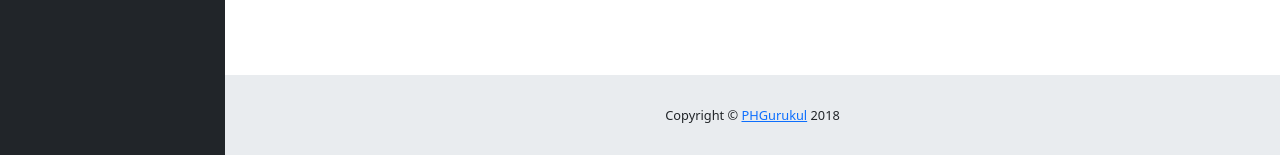
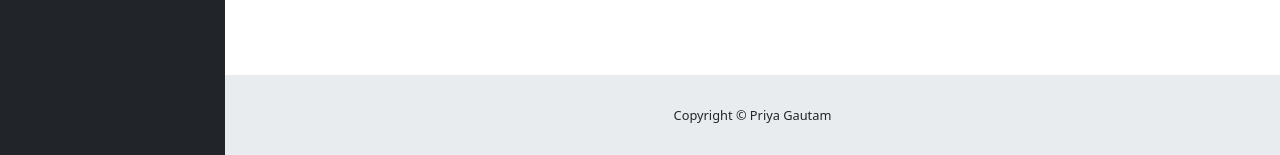
Before and after one commit to Priyagautam15/user-management-system, a CodeIgniter app: page /ciproject/index.php/admin/dashboard/index in a window 1280 px wide. Shown: the part 645-800 px from the top of the page. Run offline with CodeIgniter, Linux system fonts and the light colour scheme; a user stored in the database is signed in; data comes from the database, SQL or seed files in the repository; some libraries are stand-ins or nearby versions.

Commit message:
Update footer.php

```diff
--- a/application/views/admin/includes/footer.php
+++ b/application/views/admin/includes/footer.php
@@ -1,7 +1,7 @@
       <footer class="sticky-footer">
           <div class="container my-auto">
             <div class="copyright text-center my-auto">
-              <span>Copyright © <a href="https://phpgurukul.com" target="_blank">PHGurukul</a> 2018</span>
+              <span>Copyright © Priya Gautam</span>
             </div>
           </div>
         </footer>
```
